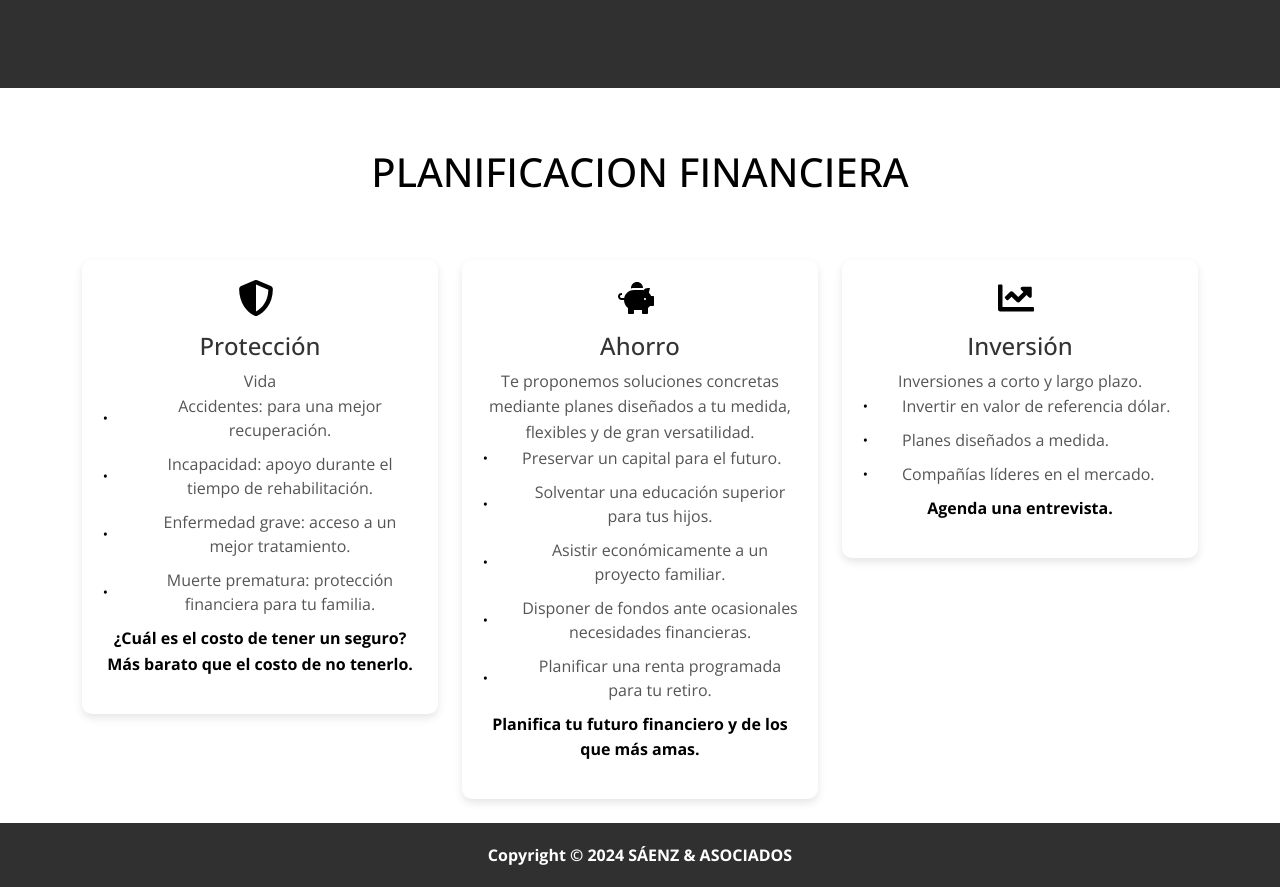
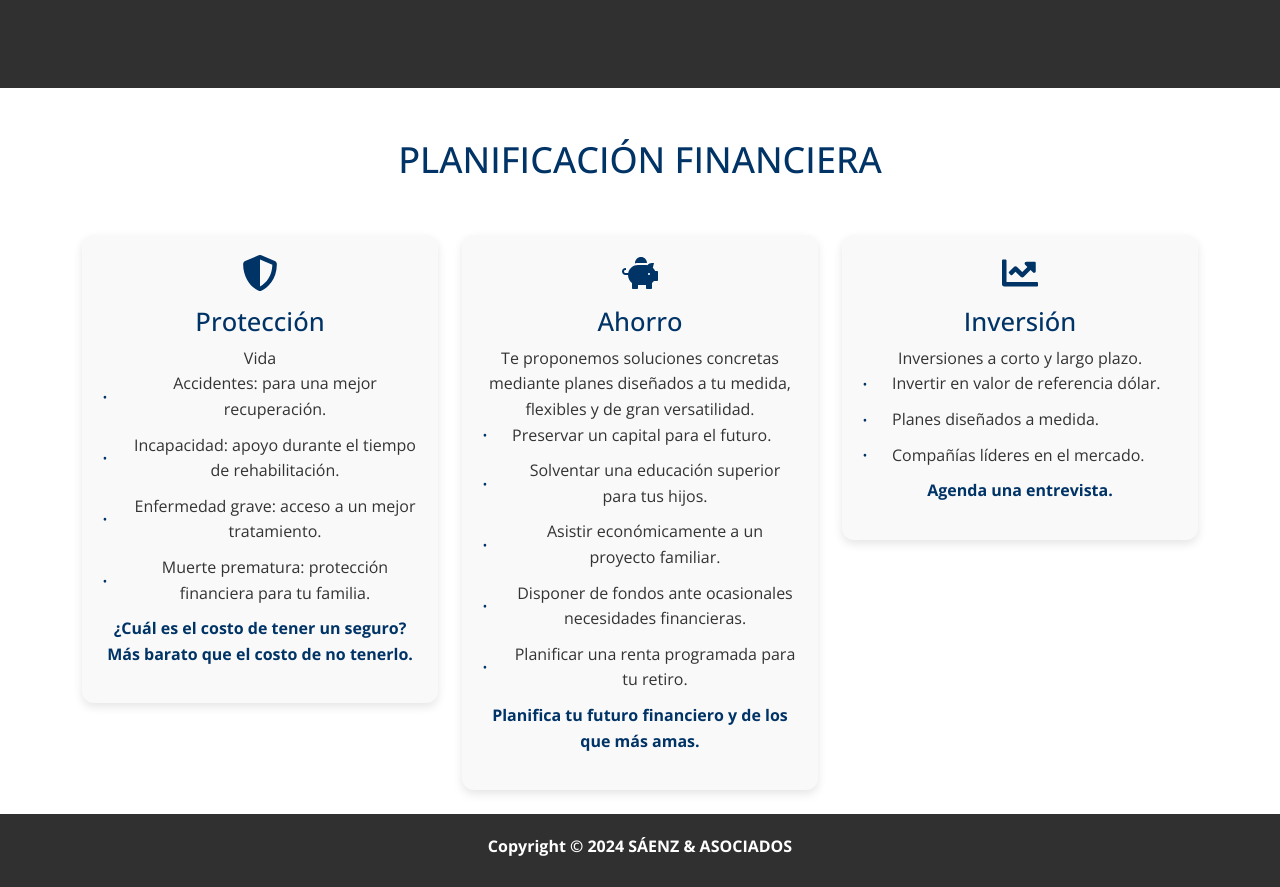
Before and after one commit to anagonzalezS/estudiojuridicopagina, a React (Create React App) app: page / in a window 1280 px wide. Shown: the part 3380-4267 px from the top of the page. Built offline with nearby package versions, Linux system fonts and the light colour scheme; a small style sheet from the web is missing; a web font is replaced by a local one.

Commit message:
planificacionedicion

```diff
--- a/src/components/Planificacion.css
+++ b/src/components/Planificacion.css
@@ -1,81 +1,77 @@
 /* Contenedor principal del componente */
 #planificacion h2 {
-  color: #000; /* Asegura que el texto "Administración Financiera" sea negro */
+  color: #003366; /* Azul oscuro para un aspecto profesional */
   text-align: center;
-  font-size: 40px;
-  padding-bottom: 40px;
-  text-transform: uppercase; /* Pone el texto en mayúsculas */
-  margin-top: 60px; /* Espacio superior para separar del margen de la sección anterior */
+  font-size: 36px; /* Tamaño ajustado para una mejor jerarquía visual */
+  padding-bottom: 30px;
+  text-transform: uppercase;
+  margin-top: 50px;
 }
 
 /* Tarjetas de planificación */
 .planning-card {
-  background-color: #fff;
-  border-radius: 10px;
-  box-shadow: 0 4px 8px rgba(0, 0, 0, 0.1);
+  background-color: #f9f9f9; /* Color de fondo más claro para las tarjetas */
+  border-radius: 12px; /* Bordes más redondeados */
+  box-shadow: 0 4px 10px rgba(0, 0, 0, 0.1);
   padding: 20px;
   transition: transform 0.3s ease, box-shadow 0.3s ease;
 }
 
 .planning-card:hover {
-  transform: translateY(-10px);
-  box-shadow: 0 6px 12px rgba(0, 0, 0, 0.2);
+  transform: translateY(-8px);
+  box-shadow: 0 6px 15px rgba(0, 0, 0, 0.2);
 }
 
 /* Títulos de servicio */
 .planning-service-title {
-  font-size: 1.5rem;
-  color: #333;
+  font-size: 1.6rem;
+  color: #003366; /* Azul oscuro para los títulos */
   margin-top: 15px;
 }
 
 /* Descripción de la tarjeta de planificación */
 .planning-card-description {
   font-size: 1rem;
-  color: #555;
+  color: #333; /* Color de texto más oscuro para mejorar la legibilidad */
   line-height: 1.6;
 }
 
 /* Estilos para las listas dentro de los cards */
 .planning-card-description ul {
-  list-style-type: none; /* Quita las viñetas predeterminadas */
-  padding-left: 0; /* Quita el espacio de las viñetas predeterminadas */
+  list-style-type: none;
+  padding-left: 0;
   margin: 0;
 }
 
 .planning-card-description ul li {
   position: relative;
-  padding-left: 40px; /* Ajusta el espacio para las viñetas personalizadas */
-  margin-bottom: 10px; /* Espacio entre cada ítem de la lista */
+  padding-left: 30px;
+  margin-bottom: 10px;
   font-size: 1rem;
-  color: #555;
-  line-height: 1.5; /* Ajusta la altura de la línea para el texto */
-  display: flex; /* Utiliza Flexbox para alinear verticalmente */
-  align-items: center; /* Alinea verticalmente el texto con la viñeta */
+  color: #333;
+  display: flex;
+  align-items: center;
 }
 
-/* Personaliza el icono antes de cada ítem */
 .planning-card-description ul li::before {
-  content: '·'; /* Usa el símbolo '·' como viñeta */
-  color: #000; /* Color negro para el símbolo */
+  content: '·';
+  color: #003366; /* Color de viñeta personalizado */
   position: absolute;
-  left: 0; /* Ajusta la posición horizontal del símbolo */
-  font-size: 1.6rem; /* Tamaño del símbolo, ajustado para mayor visibilidad */
-  top: 50%; /* Posiciona el símbolo verticalmente al centro */
-  transform: translateY(-50%); /* Ajusta la posición vertical del símbolo para centrarlo con el texto */
+  left: 0;
+  font-size: 1.4rem;
+  top: 50%;
+  transform: translateY(-50%);
 }
-
 
 /* Negrita para el texto resaltado */
 .bold-text {
   font-weight: bold;
-  color: #000;
+  color: #003366;
 }
 
 /* Estilo para los íconos */
 .planning-icon {
-  margin-right: 8px;
-  color: #000;
+  color: #003366;
 }
 
 /* Asegura que los elementos WOW tengan visibilidad */
@@ -86,6 +82,6 @@
 /* Media Queries para dispositivos móviles y tabletas */
 @media (max-width: 767px) {
   .planning-card-description ul li::before {
-    font-size: 1.2rem; /* Ajusta el tamaño de la viñeta en dispositivos móviles */
+    font-size: 1.2rem;
   }
 }
--- a/src/components/Planificacion.jsx
+++ b/src/components/Planificacion.jsx
@@ -21,7 +21,7 @@ function Planificacion() {
       <section id="planificacion" className="container mt-5">
         <div className="row justify-content-center">
           <div className="col-md-12">
-            <h2 className="text-center mb-4">Planificacion Financiera</h2>
+            <h2 className="text-center mb-4">Planificación Financiera</h2>
           </div>
         </div>
         <div className="row justify-content-center">
```
